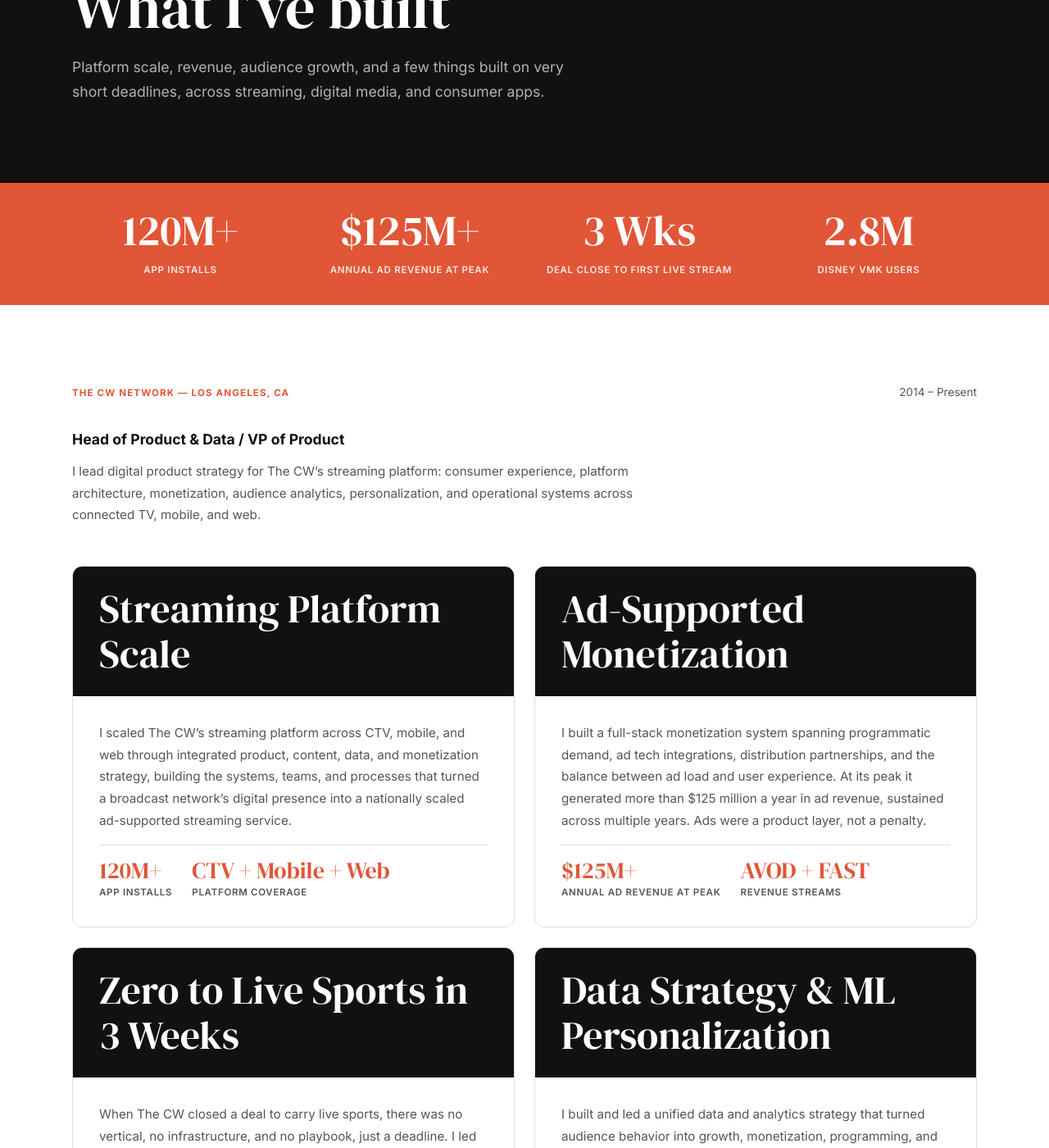
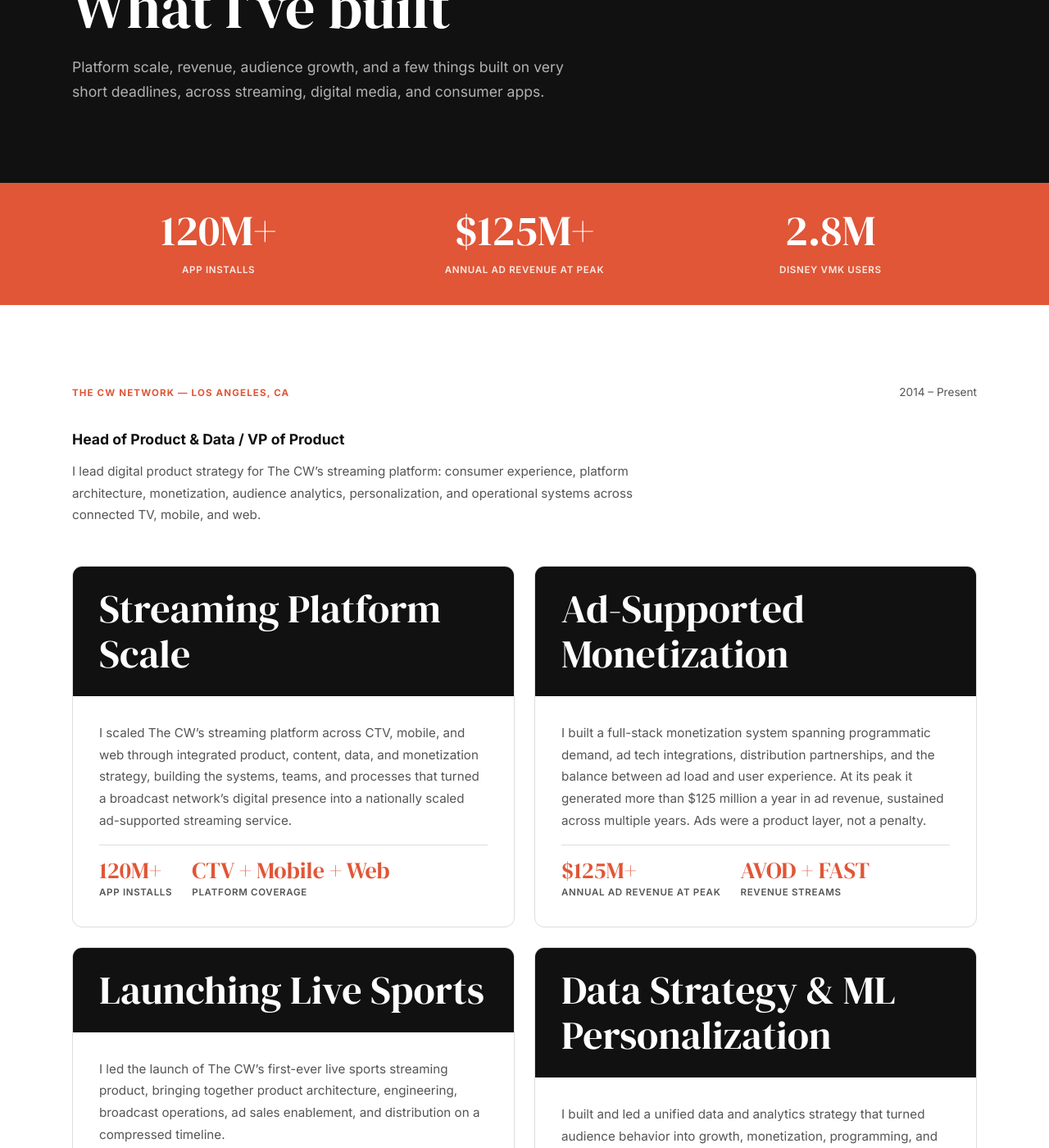
Before and after one commit to zmannon/zmannon.github.io, a Jekyll site: the page built from work.html, in a window 1280 px wide and 1400 px high, scrolled down 203 px. Shown: the whole window at 82% size. Built offline with Jekyll 4.4.1, drawn with Linux system fonts in a browser that asks for light colours; some of the changed text lies outside the part shown.

Commit message:
Remove three-week live sports tiles; reframe live sports launch copy
Co-Authored-By: Claude Opus 5.5 <noreply@anthropic.com>

```diff
--- a/about.html
+++ b/about.html
@@ -21,7 +21,7 @@ description: "About Zach Mannon, a Los Angeles-based product and data executive
           <div class="about-body">
             <p>I&rsquo;m a product, data, and platform executive. For more than 15 years I&rsquo;ve built consumer platforms at the point where content, data, product, and monetization meet. Right now I lead product and data for The CW&rsquo;s streaming platform across connected TV, mobile, and web.</p>
 
-            <p>At The CW, I helped scale the streaming business to more than 120 million app installs and more than $125 million a year in ad revenue at its peak. I also stood up the network&rsquo;s first-ever live sports vertical in three weeks, from deal close to opening kickoff. Before that, at Warner Bros. Television, I helped build the original CW digital platform (CWTV and CW Seed) and the internal systems behind content distribution, screeners, licensing, and sales. Along the way I introduced Agile and Scrum to the team, led early platform work with Facebook and Xbox, and picked up a Communicator Award and multiple Webby Honoree nods.</p>
+            <p>At The CW, I helped scale the streaming business to more than 120 million app installs and more than $125 million a year in ad revenue at its peak. I also launched the network&rsquo;s first-ever live sports streaming product. Before that, at Warner Bros. Television, I helped build the original CW digital platform (CWTV and CW Seed) and the internal systems behind content distribution, screeners, licensing, and sales. Along the way I introduced Agile and Scrum to the team, led early platform work with Facebook and Xbox, and picked up a Communicator Award and multiple Webby Honoree nods.</p>
 
             <p>Earlier, at Disney Parks &amp; Resorts Online, I helped lead product and creative development for Virtual Magic Kingdom. We grew it from 1 million to 2.8 million users and designed experiences that connected the online world to the physical parks.</p>
 
@@ -48,7 +48,7 @@ description: "About Zach Mannon, a Los Angeles-based product and data executive
               <ul class="sidebar-list">
                 <li>120M+ app installs</li>
                 <li>$125M+ annual ad revenue at peak</li>
-                <li>3 weeks: deal close to first live stream</li>
+                <li>Launched The CW&rsquo;s first live sports product</li>
                 <li>Disney VMK: 1M &rarr; 2.8M users</li>
                 <li>Communicator Award winner</li>
                 <li>Multiple Webby Honoree</li>
--- a/css/styles.css
+++ b/css/styles.css
@@ -335,8 +335,11 @@ section { padding: var(--space-24) 0; }
   line-height: 1.4;
 }
 
+.proof-bar__grid--three { grid-template-columns: repeat(3, 1fr); }
+
 @media (max-width: 640px) {
   .proof-bar__grid { grid-template-columns: repeat(2, 1fr); }
+  .proof-bar__grid--three { grid-template-columns: repeat(3, 1fr); }
 }
 
 /* === SECTION HEADER === */
--- a/work.html
+++ b/work.html
@@ -1,7 +1,7 @@
 ---
 layout: default
 title: "Work | Zach Mannon"
-description: "What Zach Mannon has built: streaming platform scale, ad-supported monetization, a live sports launch in three weeks, data and ML personalization, and the original CW digital platform."
+description: "What Zach Mannon has built: streaming platform scale, ad-supported monetization, a first-ever live sports launch, data and ML personalization, and the original CW digital platform."
 ---
 
     <!-- HERO -->
@@ -16,7 +16,7 @@ description: "What Zach Mannon has built: streaming platform scale, ad-supported
     <!-- PROOF BAR -->
     <div class="proof-bar" role="region" aria-label="Key metrics">
       <div class="container">
-        <div class="proof-bar__grid">
+        <div class="proof-bar__grid proof-bar__grid--three">
           <div class="proof-stat">
             <span class="proof-stat__number">120M+</span>
             <span class="proof-stat__label">App Installs</span>
@@ -24,10 +24,6 @@ description: "What Zach Mannon has built: streaming platform scale, ad-supported
           <div class="proof-stat">
             <span class="proof-stat__number">$125M+</span>
             <span class="proof-stat__label">Annual Ad Revenue at Peak</span>
-          </div>
-          <div class="proof-stat">
-            <span class="proof-stat__number">3 Wks</span>
-            <span class="proof-stat__label">Deal Close to First Live Stream</span>
           </div>
           <div class="proof-stat">
             <span class="proof-stat__number">2.8M</span>
@@ -91,16 +87,11 @@ description: "What Zach Mannon has built: streaming platform scale, ad-supported
 
           <article class="accomplishment-full-card">
             <div class="accomplishment-full-card__header">
-              <h2>Zero to Live Sports in 3 Weeks</h2>
+              <h2>Launching Live Sports</h2>
             </div>
             <div class="accomplishment-full-card__body">
-              <p>When The CW closed a deal to carry live sports, there was no vertical, no infrastructure, and no playbook, just a deadline. I led the sprint to stand up the network&rsquo;s first-ever live sports product: product architecture, engineering, broadcast operations, ad sales enablement, and distribution, across teams that had never worked a live event together.</p>
-              <p>Three weeks from deal close to opening kickoff.</p>
+              <p>I led the launch of The CW&rsquo;s first-ever live sports streaming product, bringing together product architecture, engineering, broadcast operations, ad sales enablement, and distribution on a compressed timeline.</p>
               <div class="metrics-row">
-                <div class="metric">
-                  <span class="metric__value">3 Weeks</span>
-                  <span class="metric__label">Deal Close to First Live Stream</span>
-                </div>
                 <div class="metric">
                   <span class="metric__value">First-Ever</span>
                   <span class="metric__label">Live Sports on The CW</span>
```
Also changed, not shown: index.html (+2 -16 lines).
